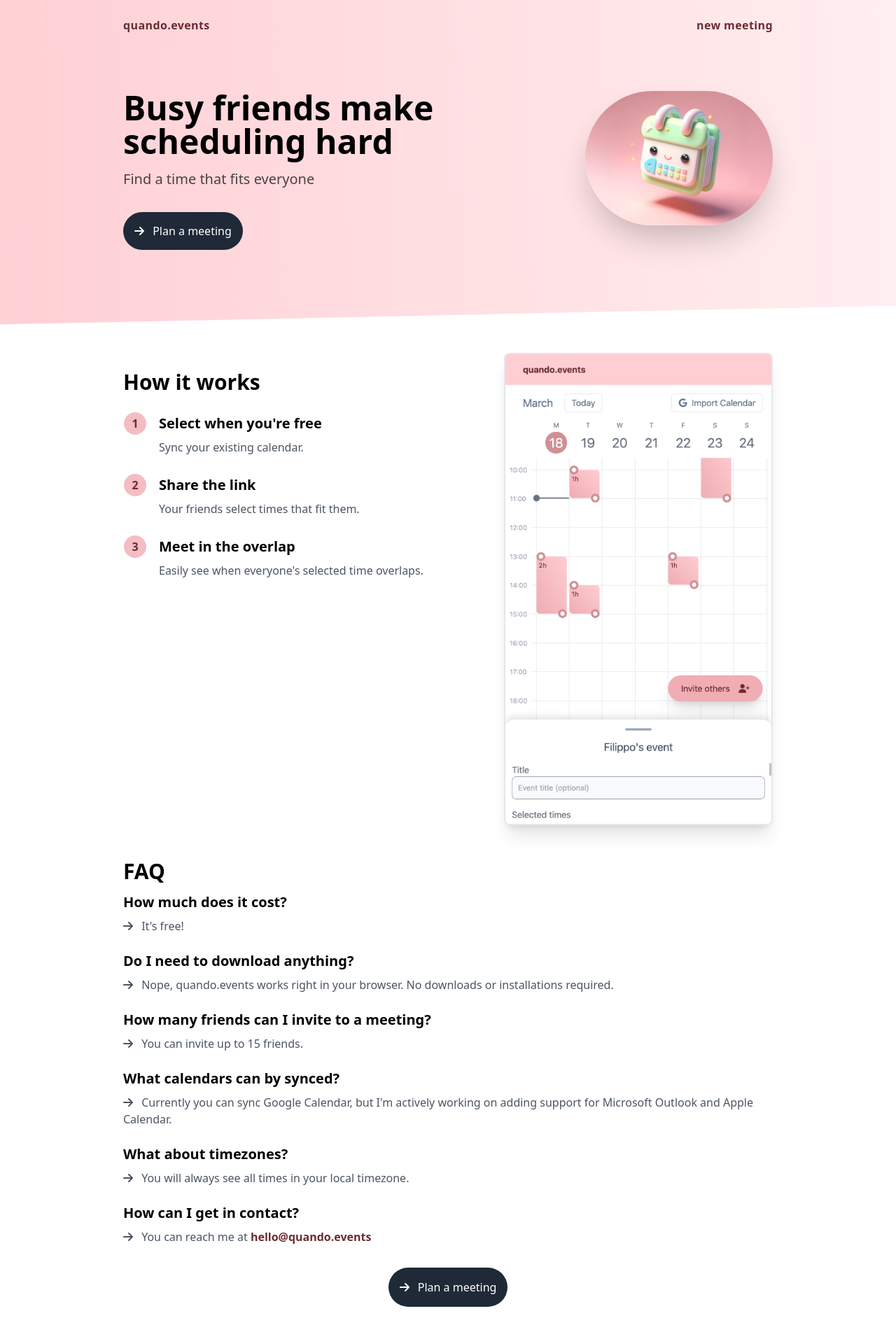
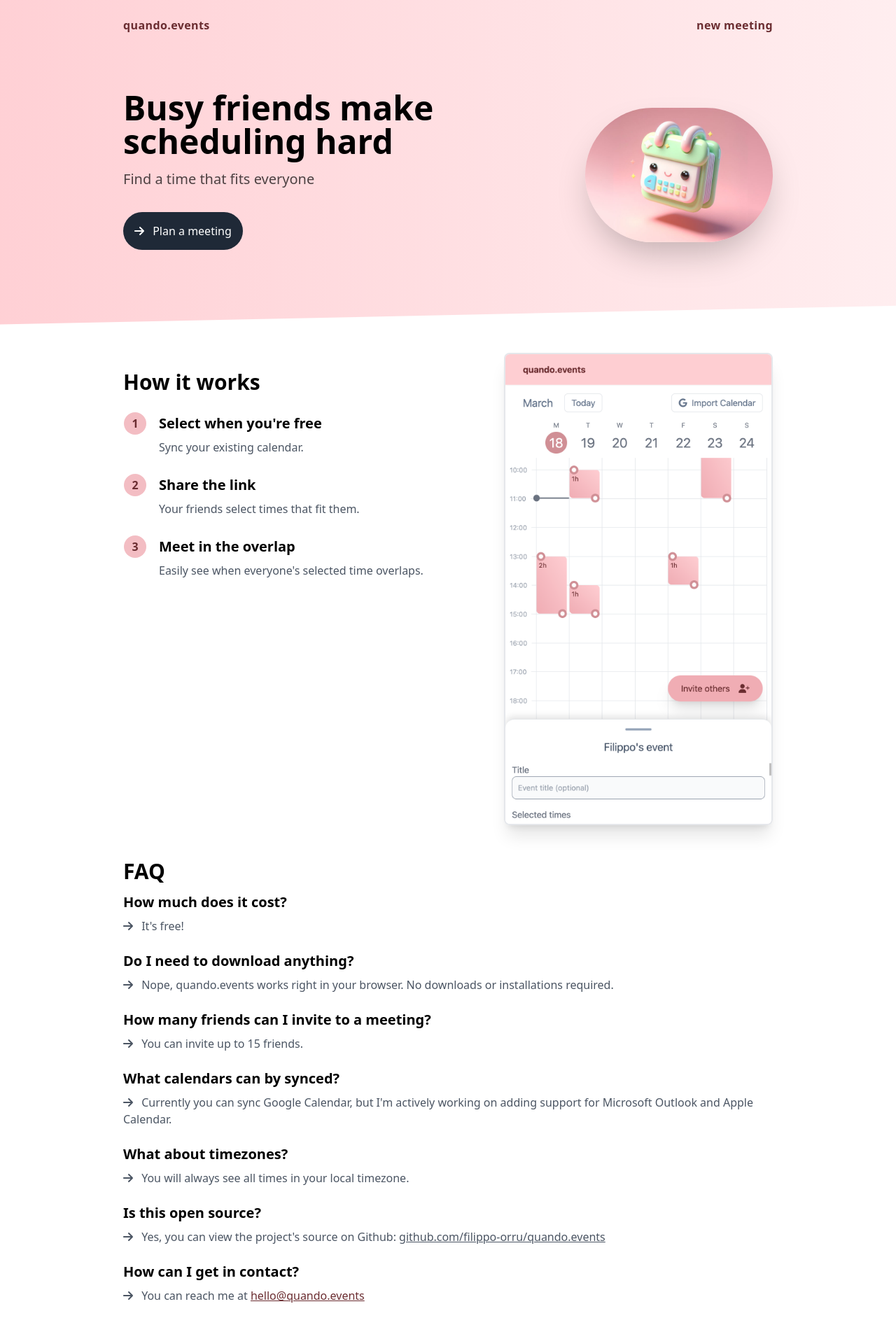
Before and after one commit to filippo-orru/quando.events, a Nuxt app: page / in a window 1280 px wide. Shown: the top 1893 px of the page at 70% size. Built offline with nearby package versions, Linux system fonts and the light colour scheme.

Commit message:
Fix margin, add link to repo, add utm params

```diff
--- a/components/AppFooter.vue
+++ b/components/AppFooter.vue
@@ -5,8 +5,8 @@
     <div
       class="container max-w-screen-lg px-12 mx-auto flex flex-col md:flex-row gap-8 justify-center md:justify-between items-center [&_a:hover]:text-secondary">
       <span class="flex-0 tracking-wide">
-                Made with <font-awesome-icon :icon="['fas', 'heart']" class="heartbeat mx-1"/> by
-                <a href="https://filippo-orru.com" class="underline">Filippo Orru</a>
+        Made with <font-awesome-icon :icon="['fas', 'heart']" class="heartbeat mx-1" /> by
+        <a href="https://filippo-orru.com?utm_medium=personal&utm_source=quando+events" class="underline">Filippo Orru</a>
       </span>
       <nav class="flex-0 flex gap-8 [&_a:hover]:underline">
         <a href="/privacy" class="">Privacy</a>
@@ -25,9 +25,11 @@
   0% {
     transform: scale(1);
   }
+
   50% {
     transform: scale(1.1);
   }
+
   100% {
     transform: scale(1);
   }
--- a/pages/index.vue
+++ b/pages/index.vue
@@ -50,7 +50,7 @@ onUnmounted(() => {
           <div class="flex justify-end">
             <div class="max-h-36 md:max-h-48 max-w-[80%]">
               <NuxtImg preload format="webp" src="/share-preview.jpg" alt="" width="716" height="512"
-                class="rounded-full m-auto mr-0 translate-x-5 md:translate-x-0 w-auto max-h-[100%] shadow-2xl" />
+                class="rounded-full ml-auto mr-0 mt-6 translate-x-5 md:translate-x-0 w-auto max-h-[100%] shadow-2xl" />
             </div>
           </div>
         </div>
@@ -161,10 +161,16 @@ onUnmounted(() => {
               </p>
             </div>
             <div class="">
+              <h3 class="text-xl font-bold">Is this open source?</h3>
+              <p class="text-gray-600 mt-2"><font-awesome-icon icon="arrow-right" class="mr-2" />
+                Yes, you can view the project's source on Github: <a href="https://github.com/filippo-orru/quando.events" class="underline">github.com/filippo-orru/quando.events</a>
+              </p>
+            </div>
+            <div class="">
               <h3 class="text-xl font-bold">How can I get in contact?</h3>
               <p class="text-gray-600 mt-2"><font-awesome-icon icon="arrow-right" class="mr-2" />
                 You can reach me at <a href="mailto:hello@quando.events"
-                  class="text-accent-800 font-bold">hello@quando.events</a>
+                  class="text-accent-800 underline">hello@quando.events</a>
               </p>
             </div>
           </div>
```
Lines whose indentation alone changed are shown as unchanged.
